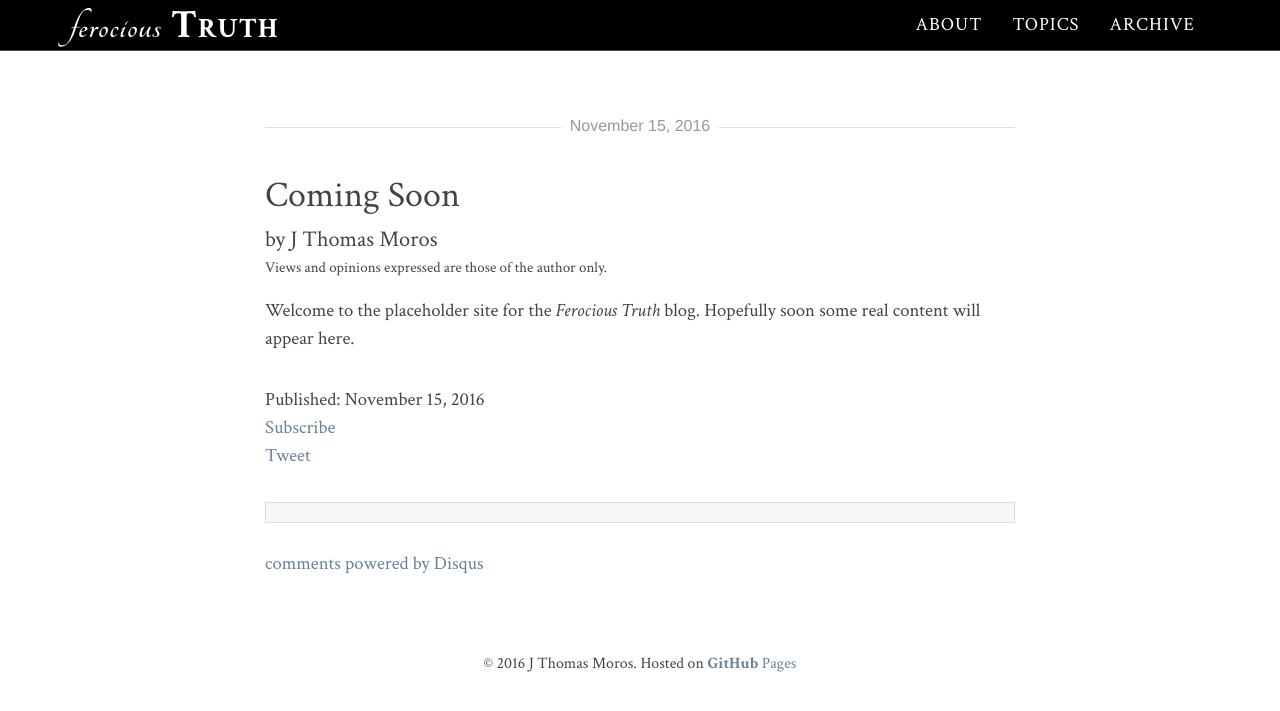
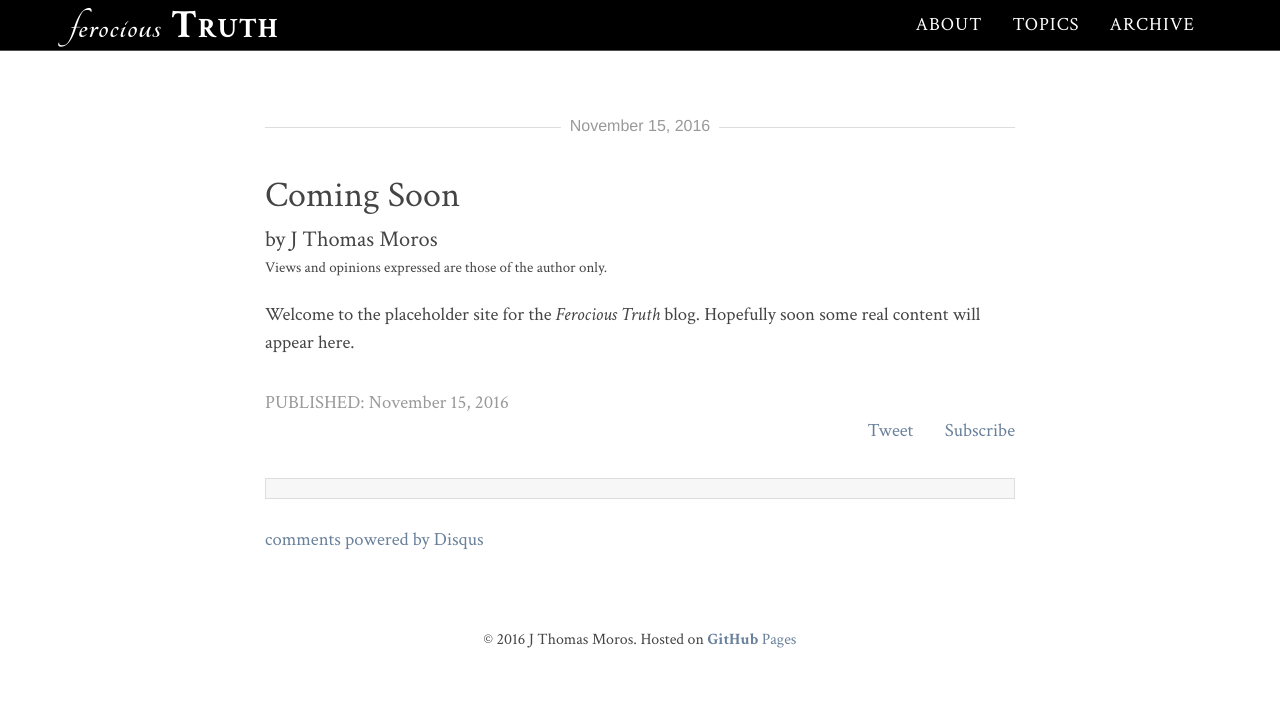
Before and after one commit to FerociousTruth/FerociousTruth.github.io, a Jekyll site: the page built from _posts/2016-11-15-coming-soon.md, in a window 1280 px wide. Shown: the top 711 px of the page. Built offline with Jekyll 4.4.1, drawn with Linux system fonts in a browser that asks for light colours; nearby versions of some CDN libraries; comment, search, counter and statistics services are not loaded.

```diff
--- a/css/main.css
+++ b/css/main.css
@@ -337,6 +337,59 @@
 	margin-bottom: 1em;
 }
 
+article .content
+{
+	margin-top: 1em;
+}
+
+article img
+{
+	max-width: 100%;
+}
+
+article .meta
+{
+	color: #999;
+}
+
+article .meta .pub-line, article .meta .topic-line, article .meta .no-comments
+{
+	text-transform: uppercase;
+}
+
+article .meta .published, article .meta .topics
+{
+	text-transform: none;
+}
+
+article .meta .no-comments
+{
+	margin-top: 0.5em;
+	text-align: center;
+}
+
+article .meta .comments
+{
+	text-align: center;
+}
+
+article .meta .subscribe, article .meta .tweet, article .meta .google-plus-one
+{
+	float: right;
+	margin-right: 4ex;
+}
+
+article .meta .subscribe
+{
+	margin-right: 0; /* no margin for the rightmost button */
+	overflow-x: hidden; /* hide the space removed from the feedpress-button */
+}
+
+article .meta .subscribe > .feedpress-button
+{
+	margin-right: -11px; /* get rid of extra space from feed press */
+}
+
 article, p, .page-nav, li
 {
 	font-size: 14pt;
```
Also changed, not shown: _includes/embedded-post.html (+9 -0 lines), _layouts/master.html (+11 -0 lines).
